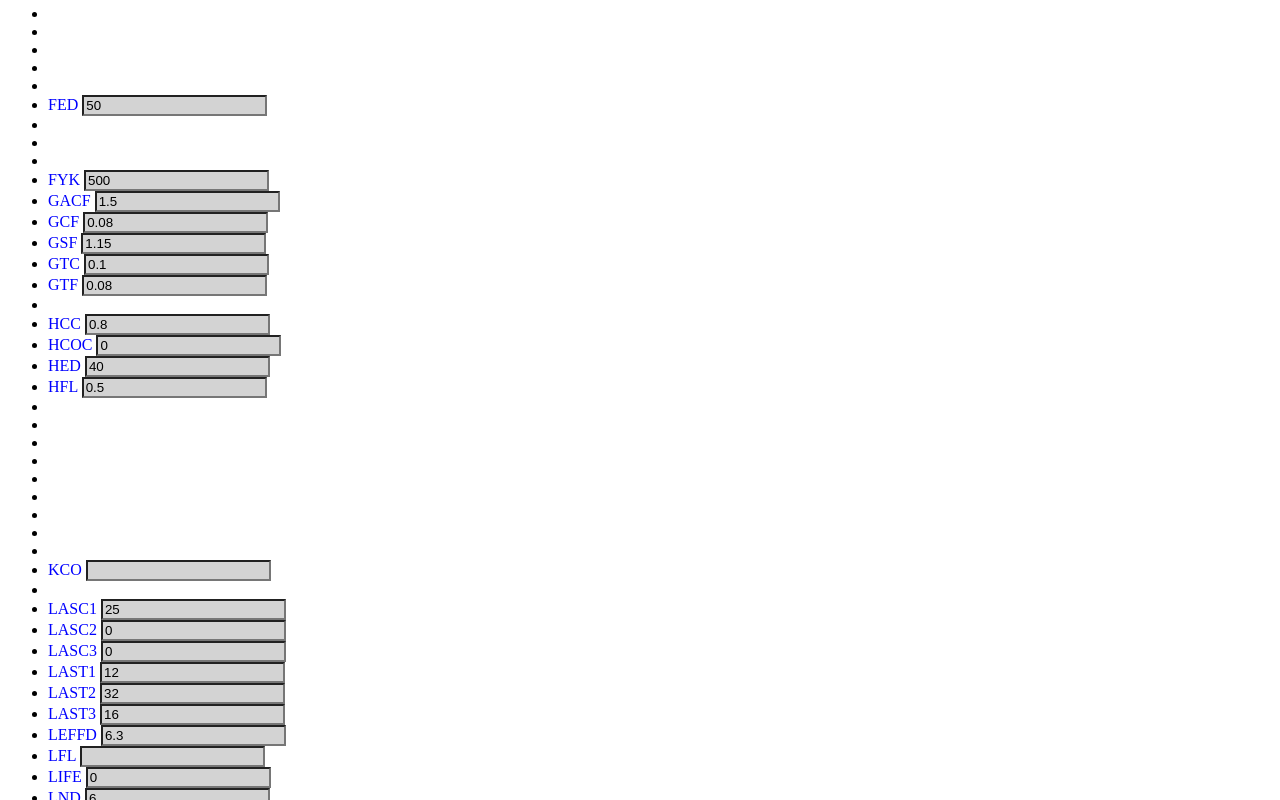
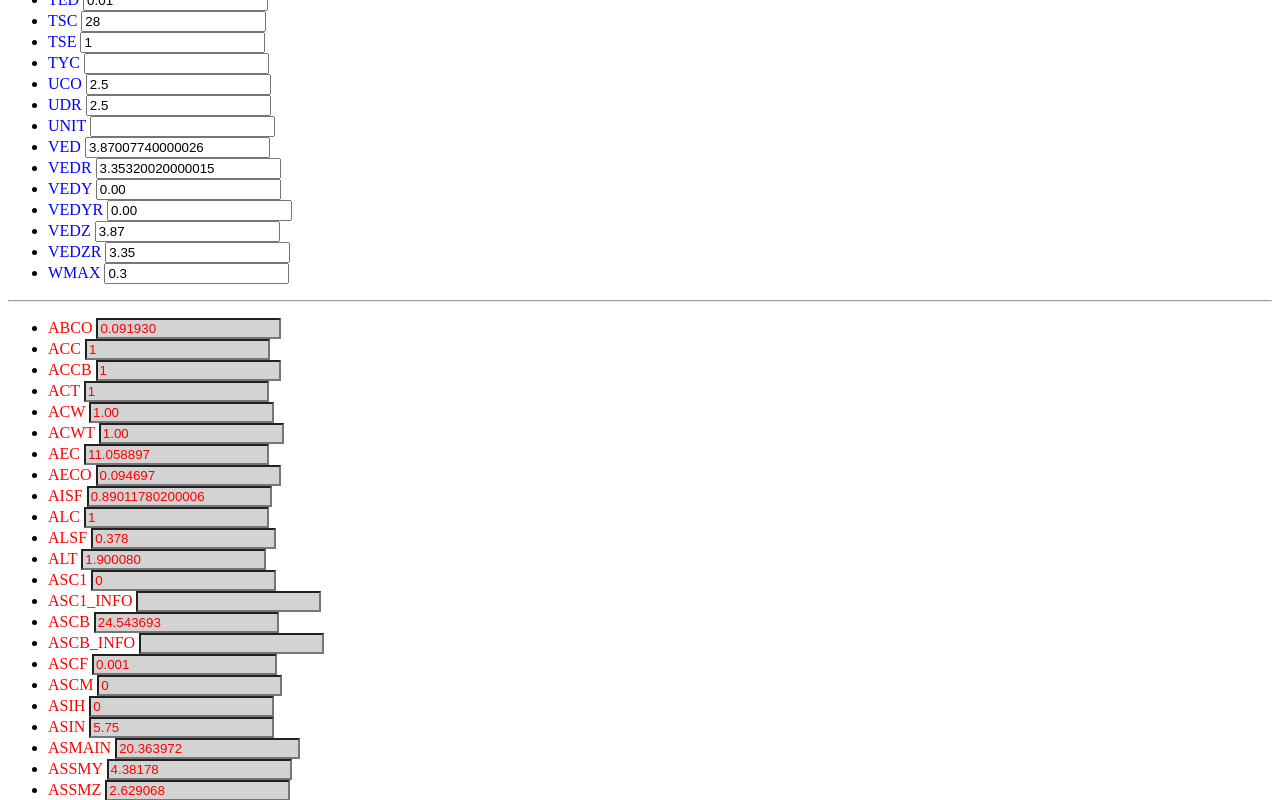
Before and after one commit to Mastero242/inge-calc-json, an Angular app: page / in a window 1280 px wide. Shown: the part 1871-2671 px from the top of the page. Built offline with nearby package versions, Linux system fonts and the light colour scheme.

Commit message:
3 files modified

```diff
--- a/src/app/app.component.css
+++ b/src/app/app.component.css
@@ -8,6 +8,6 @@ label {
   color: blue;
 }
 
-input:not(.calculated) {
+input.calculated {
   background-color: lightgray;
 }
--- a/src/app/app.component.html
+++ b/src/app/app.component.html
@@ -1,12 +1,25 @@
 <h2>Ingé Calc</h2>
 
 <form [formGroup]="paramsFormGroup">
+  <ul>
+    <li *ngFor="let prop of properties | keyvalue | filter: false">
+      <ng-container *ngIf="!isDependent(prop.key)">
+        <label [ngClass]="{ calculated: isDependent(prop.key) }"
+          >{{ prop.key }}
+        </label>
+        <input
+          [ngClass]="{ calculated: isDependent(prop.key) }"
+          type="number"
+          formControlName="{{ prop.key }}"
+      /></ng-container>
+    </li>
+  </ul>
 
-
+  <hr />
 
   <ul>
-    <li *ngFor="let prop of properties | keyvalue">
-      <ng-container *ngIf="!isDependent(prop.key)">
+    <li *ngFor="let prop of properties | keyvalue | filter: true">
+      <ng-container *ngIf="isDependent(prop.key)">
         <label [ngClass]="{ calculated: isDependent(prop.key) }"
           >{{ prop.key }}
         </label>
--- a/src/app/filter.pipe.ts
+++ b/src/app/filter.pipe.ts
@@ -7,14 +7,12 @@ import { Properties } from './calculator/properties';
 })
 export class FilterPipe implements PipeTransform {
   transform(items: any[], filter: boolean): any {
-    if (!items || !filter) {
-      return items;
-    }
-
-    return items.filter((item) => this.isDependent(item.key));
+    if (filter) return items.filter((item) => this.isDependent(item.key));
+    else return items.filter((item) => !this.isDependent(item.key));
   }
 
   public isDependent(propertyCode: string) {
+    // console.log(propertyCode);
     return Properties.isComputed(propertyCode);
   }
 }
```
